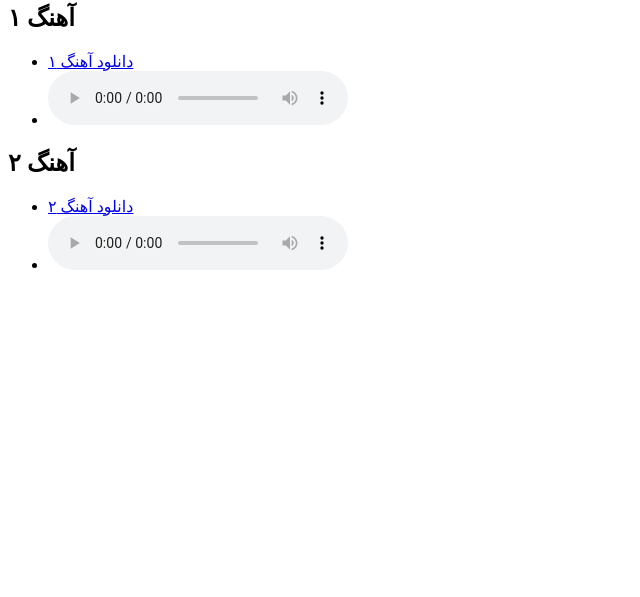
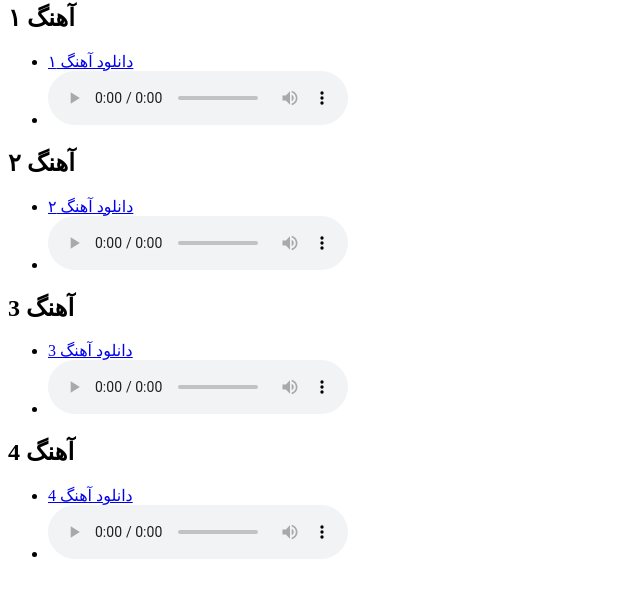
Before and after one commit to atadn11/musicssigolpro, a plain HTML site: page index.html in a window 1280 px wide. Shown: the part 77-674 px from the top of the page, without its empty margins (0-640 px from the left). Drawn offline with Linux system fonts and the light colour scheme.

Commit message:
Update index.html

```diff
--- a/index.html
+++ b/index.html
@@ -21,5 +21,19 @@
         <li><audio controls src="song2.mp3"></audio></li>
     </ul>
 
+
+    <!-- لینک دانلود و پخش موزیک 3 -->
+    <h2>آهنگ 3</h2>
+    <ul>
+        <li><a href="song3.mp3" download>دانلود آهنگ 3</a></li>
+        <li><audio controls src="song3.mp3"></audio></li>
+    </ul>
+
+        <!-- لینک دانلود و پخش موزیک 4 -->
+    <h2>آهنگ 4</h2>
+    <ul>
+        <li><a href="song4.mp3" download>دانلود آهنگ 4</a></li>
+        <li><audio controls src="song4.mp3"></audio></li>
+    </ul>
 </body>
 </html>
```
